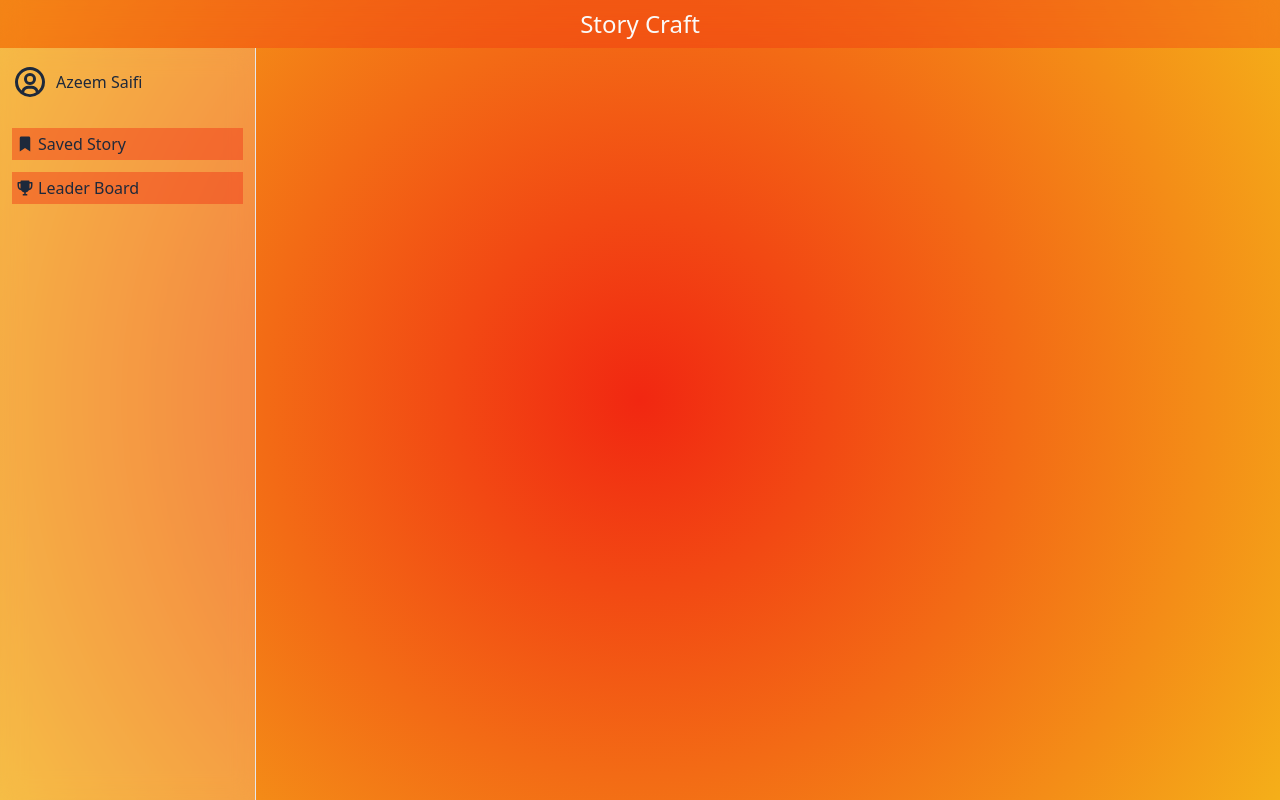
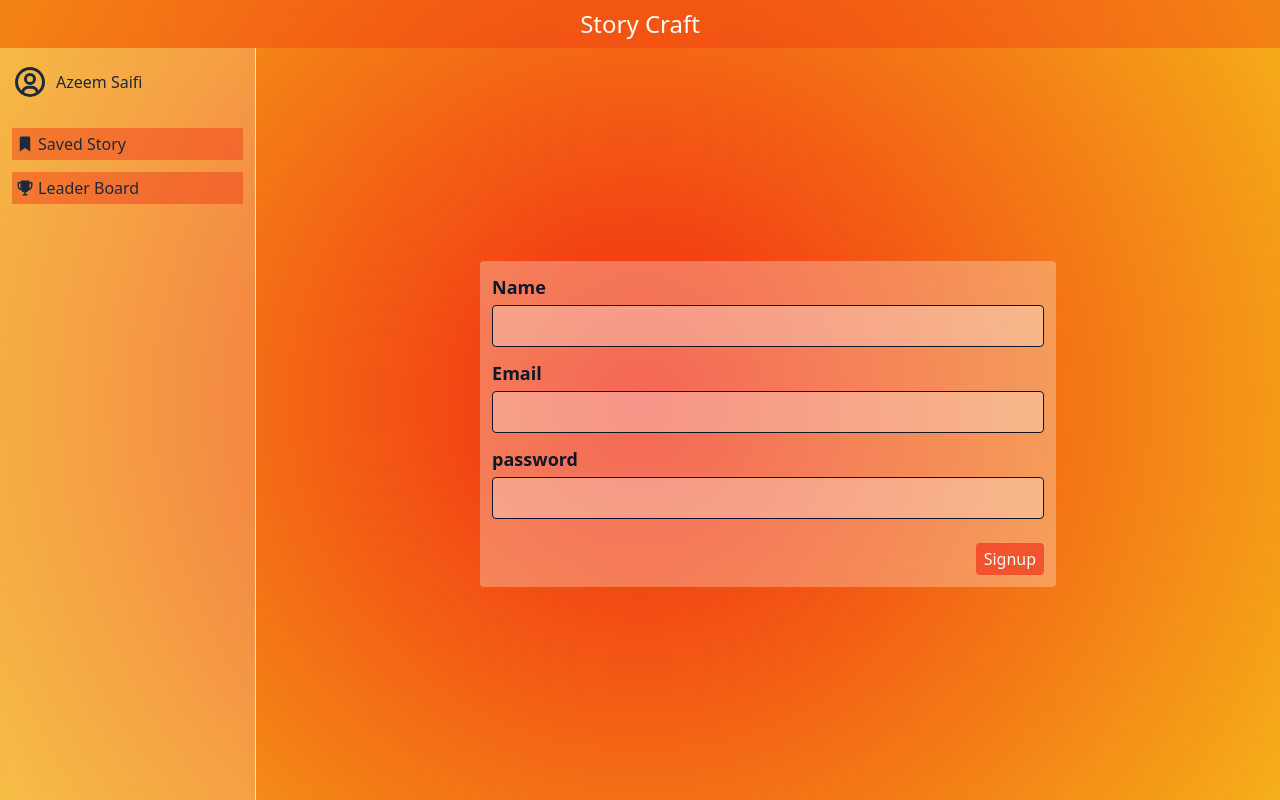
Before and after one commit to saifion33/storycraft-client, a React (Vite) app: page /auth/signup in a window 1280 px wide. Built offline with nearby package versions, Linux system fonts and the light colour scheme.

Commit message:
create signup form and authSlice and add login and signup api endpoint in api file

```diff
--- a/package.json
+++ b/package.json
@@ -11,11 +11,14 @@
   },
   "dependencies": {
     "@reduxjs/toolkit": "^1.9.6",
+    "axios": "^1.5.0",
+    "formik": "^2.4.5",
     "react": "^18.2.0",
     "react-dom": "^18.2.0",
     "react-icons": "^4.11.0",
     "react-redux": "^8.1.2",
-    "react-router-dom": "^6.16.0"
+    "react-router-dom": "^6.16.0",
+    "yup": "^1.3.1"
   },
   "devDependencies": {
     "@types/react": "^18.2.15",
--- /dev/null
+++ b/src/Api/index.ts
@@ -0,0 +1,11 @@
+import axios from "axios";
+import { ILoginForm, ISignupForm } from "../Types";
+
+export const baseURL = "http://localhost:5000"
+
+const api=axios.create({
+    baseURL
+})
+
+export const signupApi=(authData:ISignupForm)=>api.post('/auth/signup',authData)
+export const loginApi=(authData:ILoginForm)=>api.post('/auth/login',authData)
--- a/src/App.tsx
+++ b/src/App.tsx
@@ -5,6 +5,7 @@ import Sidebar from "./components/sidebar/Sidebar"
 import { useState } from "react";
 import Leaderboard from "./pages/Leaderboard";
 import SavedStory from "./pages/SavedStory";
+import Signup from "./pages/Signup";
 function App() {
   const [isMenuOpen, setIsMenuOpen] = useState(false);
   return (
@@ -18,6 +19,7 @@ function App() {
               <Route path="/" element={<Home />} />
               <Route path="/saved" element={<SavedStory />} />
               <Route path="/leaderboard" element={<Leaderboard />} />
+              <Route path="/auth/signup" element={<Signup/>} />
             </Routes>
           </div>
         </div>
--- /dev/null
+++ b/src/pages/Login.tsx
@@ -0,0 +1,7 @@
+const Login = () => {
+  return (
+    <div>Login</div>
+  )
+}
+
+export default Login
--- /dev/null
+++ b/src/pages/Signup.tsx
@@ -0,0 +1,47 @@
+import { Formik, Form, Field, ErrorMessage } from 'formik'
+import { ISignupForm } from '../Types'
+import { useAppSelector } from '../redux-hooks-type'
+import loadingIcon from '../assets/loading-icon-white.svg'
+
+
+const Signup = () => {
+    const loading=useAppSelector(state=>state.auth.loading)
+    const initialValues = {
+        name: '',
+        email: '',
+        password: ''
+    }
+    const handleSubmit = (values: ISignupForm) => {
+        console.log(values)
+    }
+
+    return (
+        <div className='h-full p-4 flex justify-center items-center'>
+            <Formik initialValues={initialValues} onSubmit={handleSubmit}  >
+                <Form className='w-full max-w-xl bg-stone-50 bg-opacity-30 backdrop-blur-md p-3 rounded space-y-3'>
+                    <div className='flex flex-col gap-1'>
+                        <label className='text-lg font-semibold text-slate-900' htmlFor="name">Name</label>
+                        <Field className="p-2 rounded border-[1px] border-slate-900 bg-stone-50 bg-opacity-30" name="name" />
+                        <ErrorMessage className='text-red-500' name='name' component={'div'} />
+                    </div>
+                    <div className='flex flex-col gap-1'>
+                        <label className='text-lg font-semibold text-slate-900' htmlFor="email">Email</label>
+                        <Field className="p-2 rounded border-[1px] border-slate-900 bg-stone-50 bg-opacity-30" name="email" />
+                        <ErrorMessage className='text-red-500' name='email' component={'div'} />
+                    </div>
+                    <div className='flex flex-col gap-1'>
+                        <label className='text-lg font-semibold text-slate-900' htmlFor="password">password</label>
+                        <Field className="p-2 rounded border-[1px] border-slate-900 bg-stone-50 bg-opacity-30" type="password" name="password" />
+                        <ErrorMessage className='text-red-500' name='password' component={'div'} />
+                    </div>
+                    <div className='pt-3' >
+                        {!loading && <button className='ml-auto block  bg-[#f12711] py-1 px-2 rounded text-stone-50 bg-opacity-60 hover:bg-opacity-80' type="submit">Signup</button>}
+                        {loading && <div className='ml-auto w-fit bg-[#f12711] py-1 px-2 rounded text-stone-50 bg-opacity-60 hover:bg-opacity-80 flex gap-1'>Loading <img src={loadingIcon} className='w-5' /></div>}
+                    </div>
+                </Form>
+            </Formik>
+        </div>
+    )
+}
+
+export default Signup
--- /dev/null
+++ b/src/redux/slice/authSlice.ts
@@ -0,0 +1,24 @@
+import { createSlice } from "@reduxjs/toolkit";
+import { IUser } from "../../Types";
+
+interface IState{
+    loading: boolean
+    user:IUser|null
+    error:string | null
+}
+
+const storedUser=localStorage.getItem("user");
+
+const initialState: IState = {
+    error:null,
+    loading:false,
+    user:storedUser?JSON.parse(storedUser):null
+}
+
+const authSlice=createSlice({
+    name:"auth",
+    initialState,
+    reducers:{}
+})
+
+export default authSlice.reducer
--- a/src/store.ts
+++ b/src/store.ts
@@ -1,8 +1,10 @@
 import { configureStore } from '@reduxjs/toolkit'
 import storyReducer from './redux/slice/storySlice'
+import authReducer from './redux/slice/authSlice'
 export const store = configureStore({
   reducer: {
     'stories':storyReducer,
+    'auth': authReducer
   },
 })
 
```
Also changed, not shown: src/Types.ts (+14 -0 lines), src/assets/loading-icon-white.svg (added), 1 other file (tests, documents, lock files or other folders).
